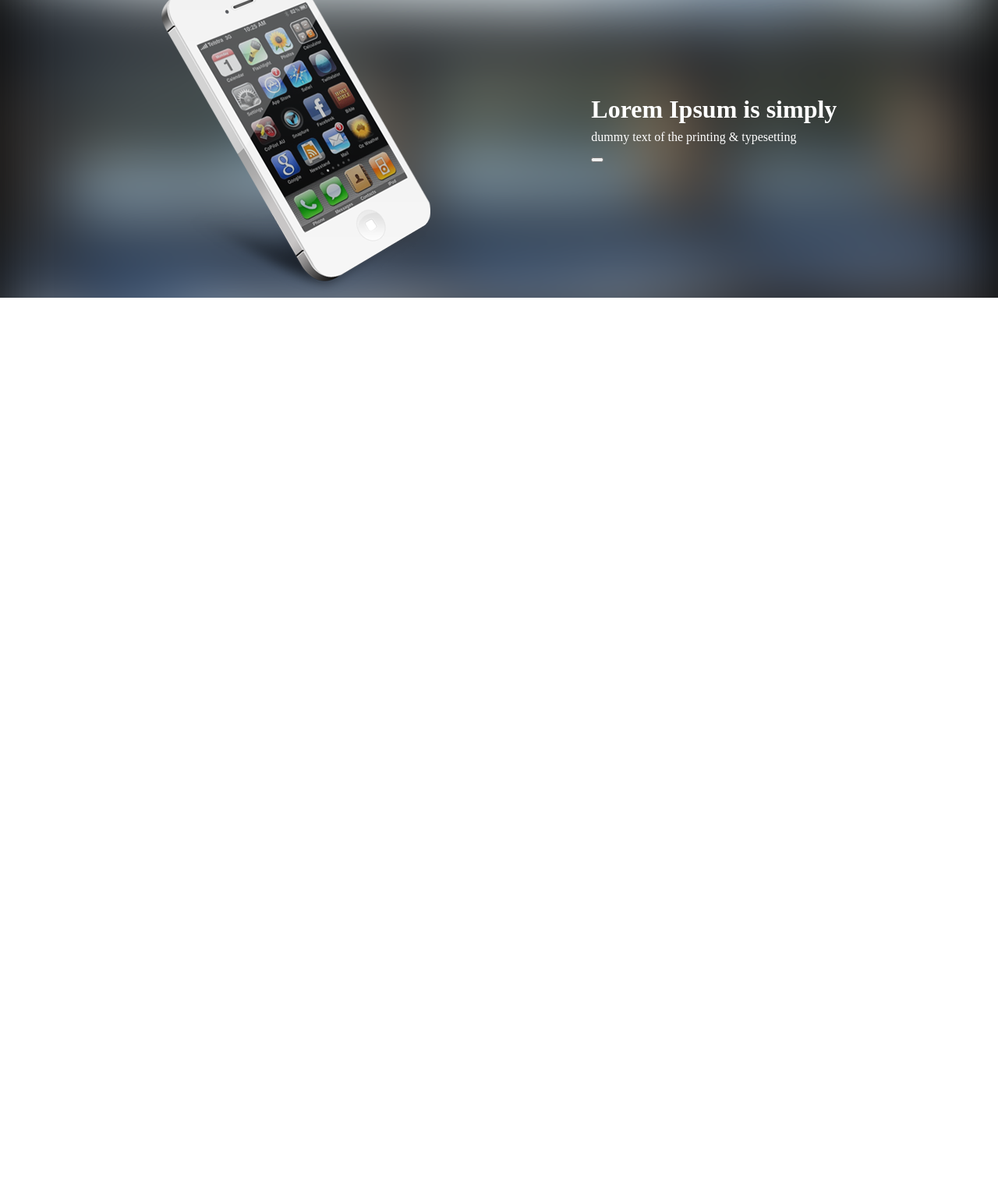
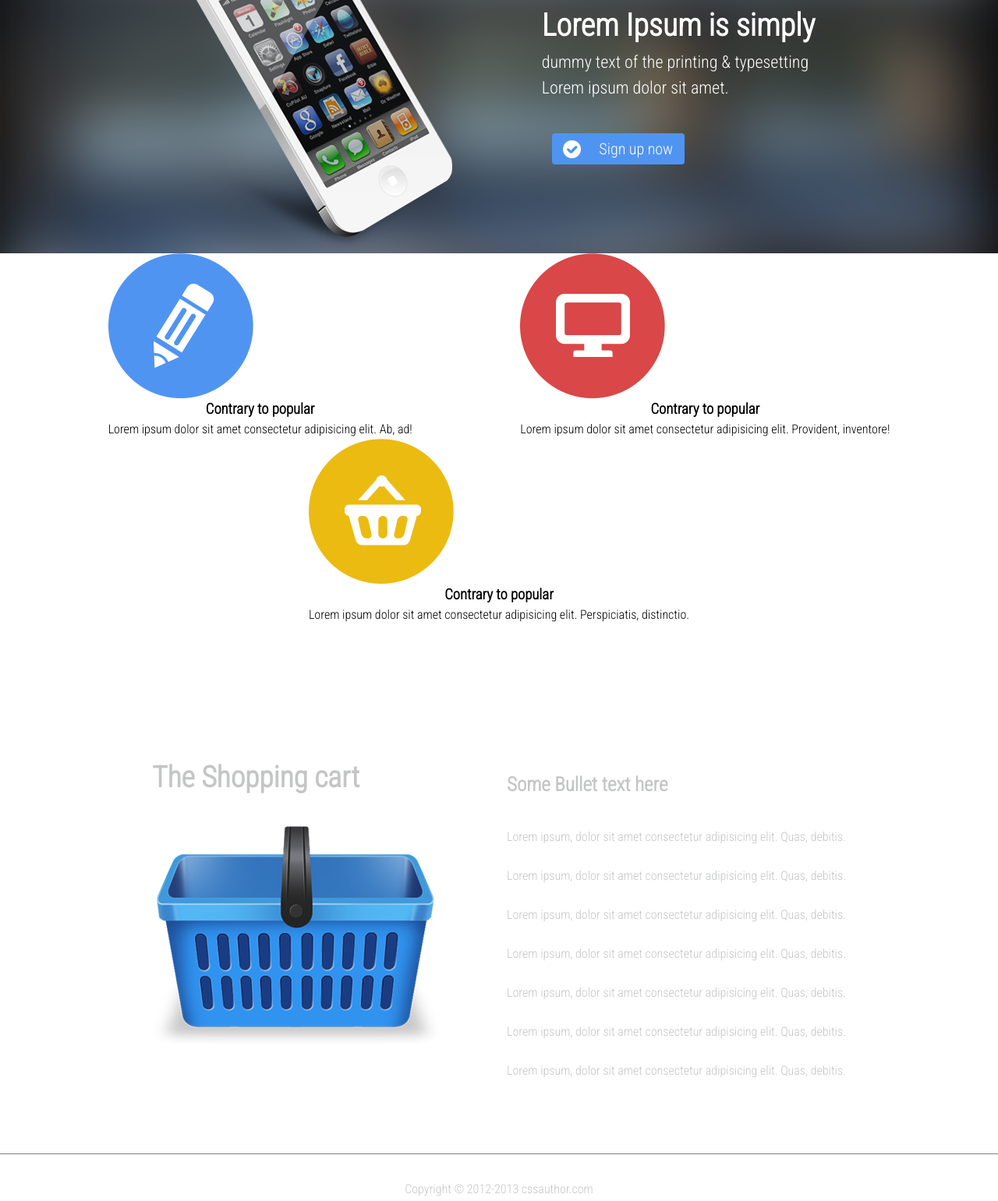
Before and after one commit to Snakefake/dz-8-Romashkov, a plain HTML site: page index.html in a window 1280 px wide. Shown: the part 173-1714 px from the top of the page at 78% size. Before the commit the page ends 800 px from the top, so only its background shows below. Drawn offline with Linux system fonts and the light colour scheme.

Commit message:
dz-8-Romashkov-maket

```diff
--- a/index.html
+++ b/index.html
@@ -5,6 +5,9 @@
     <meta http-equiv="X-UA-Compatible" content="IE=edge">
     <meta name="viewport" content="width=device-width, initial-scale=1.0">
     <title>Document</title>
+    <link rel="preconnect" href="https://fonts.googleapis.com">
+<link rel="preconnect" href="https://fonts.gstatic.com" crossorigin>
+<link href="https://fonts.googleapis.com/css2?family=Roboto+Condensed:wght@300&display=swap" rel="stylesheet">
     <link rel="stylesheet" href="./style/reset.css">
     <link rel="stylesheet" href="./style/style.css">
 </head>
@@ -18,8 +21,9 @@
 
             <div class="flexed__title">
 
-                <span class="quotes">“</span>
+                <img src="./Products img/quotes.png" alt="quotes">
                 <h2>Prechu</h2>
+
             </div>
 
         <nav>
@@ -45,22 +49,127 @@
 
     <main>
         <div class="main__logo-wrapper">
-            <div>
+            <div class="main__logo">
                 <img src="./img/iphonex.png" alt="iphone" title="SmartPhone">
             </div>
 
-            <div>
+            <div class="main__title">
                 <div class="main__logo-text">
                     <h1>Lorem Ipsum is simply</h1>
                     <p>dummy text of the printing & typesetting </p>
+                    <p>Lorem ipsum dolor sit amet.</p>
                 </div>
 
-                <button>
-
+                <button class="main__logo-button">
+                    <img src="./img/marked.png" alt="mark">
+                    <span>Sign up now</span>
                 </button>
             </div>
         </div>
 
+        <div class="main__products">
+
+
+
+                <div class="main__products-wrapper">
+
+                    <img class="products__item" src="./Products img/First.png" alt="pencil">
+                    <div class="main__products-item-text">
+                        <h3>
+                            Contrary to popular
+                        </h3>
+                        <p>
+                            Lorem ipsum dolor sit amet consectetur adipisicing elit. Ab, ad!
+                        </p>
+                    </div>
+
+                </div>
+
+
+
+
+
+                <div class="main__products-wrapper">
+
+                    <img class="products__item" src="./Products img/Second.png" alt="TV">
+                    <div class="main__products-item-text">
+                        <h3>
+                            Contrary to popular
+                        </h3>
+                        <p>
+                            Lorem ipsum dolor sit amet consectetur adipisicing elit. Provident, inventore!
+                        </p>
+                    </div>
+
+                </div>
+
+
+
+                <div class="main__products-wrapper">
+
+                    <img class="products__item" src="./Products img/Third.png" alt="Box">
+                    <div class="main__products-item-text">
+                        <h3>
+                            Contrary to popular
+                        </h3>
+                        <p>
+                            Lorem ipsum dolor sit amet consectetur adipisicing elit. Perspiciatis, distinctio.
+                        </p>
+                    </div>
+
+                </div>
+
+
+        </div>
+
+<div class="block3__wrapper">
+
+    <div class="block3">
+
+        <div class="block3__item1">
+
+            <h2 class="block3__item1-text">
+                The Shopping cart
+            </h2>
+
+            <img class="block3__item1-img" src="./Products img/foodcart.png" alt="foodcart">
+
+        </div>
+
+        <div class="block3__item2">
+
+            <h3>
+                Some Bullet text here
+            </h3>
+
+            <p>Lorem ipsum, dolor sit amet consectetur adipisicing elit. Quas, debitis.</p>
+            <p>Lorem ipsum, dolor sit amet consectetur adipisicing elit. Quas, debitis.</p>
+            <p>Lorem ipsum, dolor sit amet consectetur adipisicing elit. Quas, debitis.</p>
+            <p>Lorem ipsum, dolor sit amet consectetur adipisicing elit. Quas, debitis.</p>
+            <p>Lorem ipsum, dolor sit amet consectetur adipisicing elit. Quas, debitis.</p>
+            <p>Lorem ipsum, dolor sit amet consectetur adipisicing elit. Quas, debitis.</p>
+            <p>Lorem ipsum, dolor sit amet consectetur adipisicing elit. Quas, debitis.</p>
+
+        </div>
+
+    </div>
+
+</div>
+
+
     </main>
+
+
+    <footer>
+
+
+        <p class="footer__text">
+
+            Copyright © 2012-2013 cssauthor.com
+
+        </p>
+
+
+    </footer>
 </body>
 </html>
--- a/style/style.css
+++ b/style/style.css
@@ -1,3 +1,6 @@
+body{
+    font-family: 'Roboto Condensed', sans-serif;
+}
 .title__wrapper{
     display: flex;
     max-width: 1000px;
@@ -5,13 +8,11 @@
     flex-wrap: wrap;
     justify-content: space-around;
 }
-.quotes{
-    background: url(/img/header.png) no-repeat;
-    background-repeat: no-repeat;
-    font-size: 79px;
-}
 .flexed__title{
     display: flex;
+    flex-wrap: wrap;
+    align-items: center;
+    justify-content: center;
 }
 .flexed__title img{
     padding-right: 14px;
@@ -26,7 +27,6 @@ header nav ul{
 }
 header nav ul li{
     padding: 0 30px;
-
 }
 header nav ul li a{
     text-decoration: none;
@@ -46,8 +46,92 @@ header nav .hovered:hover{
     background-size: 100%;
     display: flex;
     align-items: center;
-    justify-content: space-evenly;
+    justify-content: center;
+}
+.main__title{
+    padding-left: 115px;
 }
 .main__logo-text{
     color: white;
 }
+.main__logo-text h1{
+    font-size: 40px;
+}
+.main__logo-text p{
+    font-size: 22px;
+}
+.main__logo-button{
+    display: flex;
+    width: 170px;
+    height: 40px;
+    margin-left: 13px;
+    border: 0;
+    margin-top: 42px;
+    justify-content: center;
+    align-items: center;
+    background-color: #5094f2;
+    border-radius: 4px;
+    list-style: none;
+
+}
+.main__logo-button img{
+    margin-right: 23px;
+}
+.main__logo-button span{
+    font-size: 20px;
+    color: white;
+}
+.main__products .main__products-item .products__item-first{
+    background-image: url(/Products/ger.png) ;
+    background-repeat: no-repeat;
+    background-size: 100%;
+}
+.main__products{
+    display: flex;
+    flex-wrap: wrap;
+    align-items: center;
+    justify-content: space-evenly;
+    text-align: center;
+}
+.block3{
+    display: flex;
+    flex-wrap: wrap;
+    align-items: center;
+    justify-content: center;
+    margin-top: 95px;
+}
+.block3 .block3__item1{
+    padding-right: 84px;
+}
+.block3 .block3__item1{
+    font-size: 25px;
+    color: #c4c5c5;
+}
+.block3 .block3__item1 .block3__item1-text{
+    margin-bottom: 35px;
+}
+.block3 .block3__item2 p{
+    margin-bottom: 26px;
+    color: #c4c5c5;
+}
+.block3 .block3__item2 h3{
+    margin-bottom: 36px;
+    font-size: 25px;
+    color: #c4c5c5;
+}
+.block3 .block3__item2{
+    margin-top: 92px;
+}
+footer{
+    margin-top: 68px;
+}
+.footer__text{
+    border-top: 1px solid gray ;
+    display: flex;
+    flex-wrap: wrap;
+    align-items: center;
+    justify-content: center;
+    padding-top: 33px;
+    margin-bottom: 47px;
+    color: #c4c5c5;
+}
```
Also changed, not shown: Products img/First.png (added), Products img/Second.png (added), Products img/Third.png (added), Products img/foodcart.png (added), Products img/quotes.png (added), img/marked.png (added).
